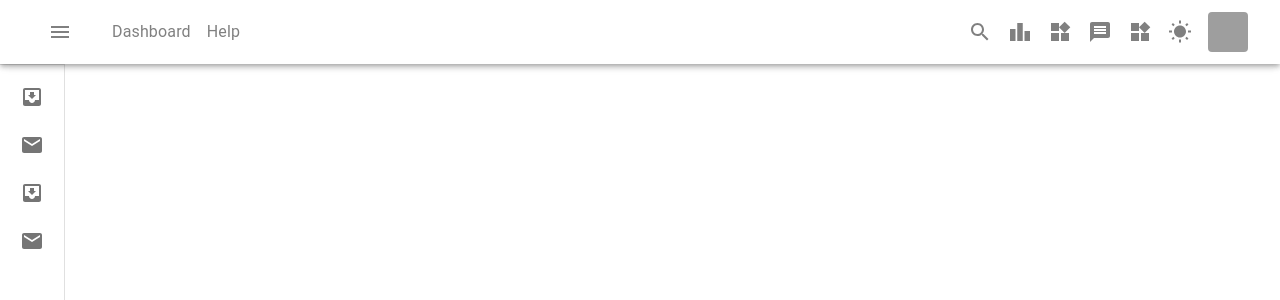
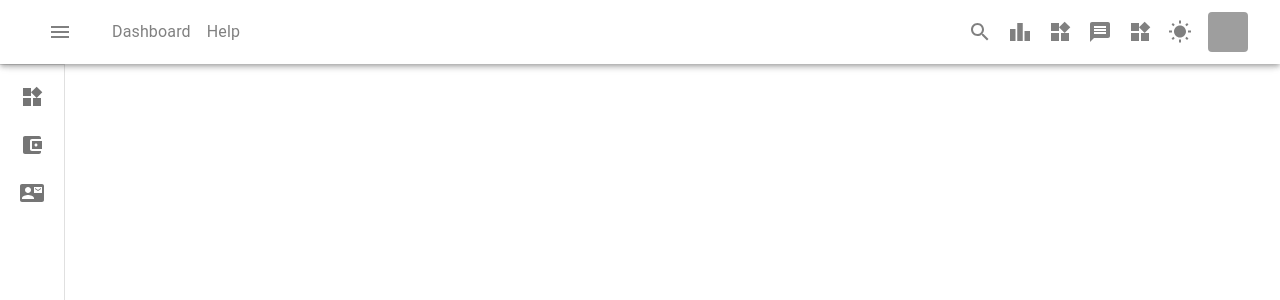
Before and after one commit to OmkarMane1997/Screen, a React (Create React App) app in the folder client/: page / in a window 1280 px wide. Shown: the top 300 px of the page. Built offline with nearby package versions, Linux system fonts and the light colour scheme; grey boxes are pictures that could not be loaded.

Commit message:
side bar and nav bar setting done

```diff
--- a/client/src/component/DrawerMenu.js
+++ b/client/src/component/DrawerMenu.js
@@ -1,106 +1,131 @@
-import * as React from 'react';
-import { styled, useTheme } from '@mui/material/styles';
-import Box from '@mui/material/Box';
-import MuiDrawer from '@mui/material/Drawer';
-import MuiAppBar from '@mui/material/AppBar';
-import Toolbar from '@mui/material/Toolbar';
-import List from '@mui/material/List';
-import CssBaseline from '@mui/material/CssBaseline';
-import Typography from '@mui/material/Typography';
-import Divider from '@mui/material/Divider';
-import IconButton from '@mui/material/IconButton';
-import MenuIcon from '@mui/icons-material/Menu';
-import ChevronLeftIcon from '@mui/icons-material/ChevronLeft';
-import ChevronRightIcon from '@mui/icons-material/ChevronRight';
-import ListItem from '@mui/material/ListItem';
-import ListItemButton from '@mui/material/ListItemButton';
-import ListItemIcon from '@mui/material/ListItemIcon';
-import ListItemText from '@mui/material/ListItemText';
-import InboxIcon from '@mui/icons-material/MoveToInbox';
-import MailIcon from '@mui/icons-material/Mail';
+import * as React from "react";
+import { styled, useTheme } from "@mui/material/styles";
+import Box from "@mui/material/Box";
+import MuiDrawer from "@mui/material/Drawer";
+import MuiAppBar from "@mui/material/AppBar";
+import Toolbar from "@mui/material/Toolbar";
+import List from "@mui/material/List";
+import CssBaseline from "@mui/material/CssBaseline";
+import Typography from "@mui/material/Typography";
+import Divider from "@mui/material/Divider";
+import IconButton from "@mui/material/IconButton";
+import MenuIcon from "@mui/icons-material/Menu";
+import ChevronLeftIcon from "@mui/icons-material/ChevronLeft";
+import ChevronRightIcon from "@mui/icons-material/ChevronRight";
+import ListItem from "@mui/material/ListItem";
+import ListItemButton from "@mui/material/ListItemButton";
+import ListItemIcon from "@mui/material/ListItemIcon";
+import ListItemText from "@mui/material/ListItemText";
 import Avatar from "@mui/material/Avatar";
-import {SearchOutlined,Message,WbSunny,Widgets,Leaderboard} from "@mui/icons-material";
+import {
+  SearchOutlined,
+  Message,
+  WbSunny,
+  Widgets,
+  Leaderboard,
+  AccountBalanceWallet,
+  ContactMail,
+  FiberManualRecord,
+} from "@mui/icons-material";
+import ExpandLess from "@mui/icons-material/ExpandLess";
+import ExpandMore from "@mui/icons-material/ExpandMore";
+import Collapse from "@mui/material/Collapse";
 
-const drawerWidth = 240;
+const drawerWidth = 250;
 
 const openedMixin = (theme) => ({
   width: drawerWidth,
-  transition: theme.transitions.create('width', {
+  transition: theme.transitions.create("width", {
     easing: theme.transitions.easing.sharp,
     duration: theme.transitions.duration.enteringScreen,
   }),
-  overflowX: 'hidden',
+  overflowX: "hidden",
 });
 
 const closedMixin = (theme) => ({
-  transition: theme.transitions.create('width', {
+  transition: theme.transitions.create("width", {
     easing: theme.transitions.easing.sharp,
     duration: theme.transitions.duration.leavingScreen,
   }),
-  overflowX: 'hidden',
+  overflowX: "hidden",
   width: `calc(${theme.spacing(7)} + 1px)`,
-  [theme.breakpoints.up('sm')]: {
+  [theme.breakpoints.up("sm")]: {
     width: `calc(${theme.spacing(8)} + 1px)`,
   },
 });
 
-const DrawerHeader = styled('div')(({ theme }) => ({
-  display: 'flex',
-  alignItems: 'center',
-  justifyContent: 'flex-end',
+const DrawerHeader = styled("div")(({ theme }) => ({
+  display: "flex",
+  alignItems: "center",
+  justifyContent: "flex-end",
   padding: theme.spacing(0, 1),
   // necessary for content to be below app bar
   ...theme.mixins.toolbar,
 }));
 
 const AppBar = styled(MuiAppBar, {
-  shouldForwardProp: (prop) => prop !== 'open',
+  shouldForwardProp: (prop) => prop !== "open",
 })(({ theme, open }) => ({
   zIndex: theme.zIndex.drawer + 1,
-  transition: theme.transitions.create(['width', 'margin'], {
+  transition: theme.transitions.create(["width", "margin"], {
     easing: theme.transitions.easing.sharp,
     duration: theme.transitions.duration.leavingScreen,
   }),
   ...(open && {
     marginLeft: drawerWidth,
     width: `calc(100% - ${drawerWidth}px)`,
-    transition: theme.transitions.create(['width', 'margin'], {
+    transition: theme.transitions.create(["width", "margin"], {
       easing: theme.transitions.easing.sharp,
       duration: theme.transitions.duration.enteringScreen,
     }),
   }),
 }));
 
-const Drawer = styled(MuiDrawer, { shouldForwardProp: (prop) => prop !== 'open' })(
-  ({ theme, open }) => ({
+const Drawer = styled(MuiDrawer, {
+  shouldForwardProp: (prop) => prop !== "open",
+})(({ theme, open }) => ({
   width: drawerWidth,
   flexShrink: 0,
-    whiteSpace: 'nowrap',
-    boxSizing: 'border-box',
+  whiteSpace: "nowrap",
+  boxSizing: "border-box",
   ...(open && {
     ...openedMixin(theme),
-      '& .MuiDrawer-paper': openedMixin(theme),
+    "& .MuiDrawer-paper": openedMixin(theme),
   }),
   ...(!open && {
     ...closedMixin(theme),
-      '& .MuiDrawer-paper': closedMixin(theme),
+    "& .MuiDrawer-paper": closedMixin(theme),
   }),
-  }),
-);
+}));
 
 function DrawerMenu() {
   const theme = useTheme();
+  // One
   const [open, setOpen] = React.useState(false);
+  // Two
+  const [userToggle, setUserToggle] = React.useState(false);
+  //Three
+  const [openSub, setOpenSub] = React.useState(true);
+
   const handleDrawerOpen = () => {
     setOpen(true);
   };
   const handleDrawerClose = () => {
     setOpen(false);
   };
+
+  const handleClick = () => {
+    setUserToggle(!userToggle);
+  };
+
+  const handleClickSub = () => {
+    setOpenSub(!openSub);
+  };
+
   return (
-      <Box sx={{ display: 'flex' }}>
+    <Box sx={{ display: "flex" }}>
       <CssBaseline />
-        <AppBar position="fixed" open={open}  color="" sx={{ color: "gray" }}>
+      <AppBar position="fixed" open={open} color="" sx={{ color: "gray" }}>
         <Toolbar>
           <IconButton
             color="inherit"
@@ -109,7 +134,7 @@ function DrawerMenu() {
             edge="start"
             sx={{
               mx: 2,
-                ...(open && { display: 'none' }),
+              ...(open && { display: "none" }),
             }}
           >
             <MenuIcon />
@@ -121,54 +146,161 @@ function DrawerMenu() {
           <Typography variant="body1" component="div" sx={{ flexGrow: 1 }}>
             Help
           </Typography>
-            <SearchOutlined  sx={{mx:1}}  />
-            <Leaderboard  sx={{mx:1}}  />
-            <Widgets sx={{mx:1}} />
-            <Message  sx={{mx:1}} />
-            <Widgets sx={{mx:1}} />
-            <WbSunny  sx={{mx:1}}  />
+          <SearchOutlined sx={{ mx: 1 }} />
+          <Leaderboard sx={{ mx: 1 }} />
+          <Widgets sx={{ mx: 1 }} />
+          <Message sx={{ mx: 1 }} />
+          <Widgets sx={{ mx: 1 }} />
+          <WbSunny sx={{ mx: 1 }} />
           <Avatar
             variant="rounded"
             src="https://mui.com/static/images/avatar/1.jpg"
-                sx={{mx:1}}
+            sx={{ mx: 1 }}
           />
         </Toolbar>
       </AppBar>
       <Drawer variant="permanent" open={open}>
         <DrawerHeader>
           <IconButton onClick={handleDrawerClose}>
-              {theme.direction === 'rtl' ? <ChevronRightIcon /> : <ChevronLeftIcon />}
+            {theme.direction === "rtl" ? (
+              <ChevronRightIcon />
+            ) : (
+              <ChevronLeftIcon />
+            )}
           </IconButton>
         </DrawerHeader>
         <Divider />
         <List>
-            {['Inbox', 'Starred', 'Send email', 'Drafts'].map((text, index) => (
-              <ListItem key={text} disablePadding sx={{ display: 'block' }}>
+          <ListItem disablePadding sx={{ display: "block" }}>
             <ListItemButton
               sx={{
                 minHeight: 48,
-                    justifyContent: open ? 'initial' : 'center',
+                justifyContent: open ? "initial" : "center",
                 px: 2.5,
               }}
             >
               <ListItemIcon
                 sx={{
                   minWidth: 0,
-                      mr: open ? 3 : 'auto',
-                      justifyContent: 'center',
+                  mr: open ? 3 : "auto",
+                  justifyContent: "center",
                 }}
               >
-                    {index % 2 === 0 ? <InboxIcon /> : <MailIcon />}
+                <Widgets />
               </ListItemIcon>
-                  <ListItemText primary={text} sx={{ opacity: open ? 1 : 0 }} />
+              <ListItemText sx={{ opacity: open ? 1 : 0 }}>
+                Dashboard
+              </ListItemText>
             </ListItemButton>
           </ListItem>
-            ))}
+
+          <ListItem disablePadding sx={{ display: "block" }}>
+            <ListItemButton
+              sx={{
+                minHeight: 48,
+                justifyContent: open ? "initial" : "center",
+                px: 2.5,
+              }}
+            >
+              <ListItemIcon
+                sx={{
+                  minWidth: 0,
+                  mr: open ? 3 : "auto",
+                  justifyContent: "center",
+                }}
+              >
+                <AccountBalanceWallet />
+              </ListItemIcon>
+              <ListItemText sx={{ opacity: open ? 1 : 0 }}>
+                Account
+              </ListItemText>
+            </ListItemButton>
+          </ListItem>
+
+          <ListItem disablePadding sx={{ display: "block" }}>
+            <ListItemButton
+              onClick={handleClick}
+              sx={{
+                minHeight: 48,
+                justifyContent: open ? "initial" : "center",
+                px: 2.5,
+              }}
+            >
+              <ListItemIcon
+                sx={{
+                  minWidth: 0,
+                  mr: open ? 3 : "auto",
+                  justifyContent: "center",
+                }}
+              >
+                <ContactMail />
+              </ListItemIcon>
+              <ListItemText sx={{ opacity: open ? 1 : 0 }}>
+                User Management
+              </ListItemText>
+              {userToggle ? (
+                <ExpandLess sx={{ display: open ? "inline" : "none" }} />
+              ) : (
+                <ExpandMore sx={{ display: open ? "inline" : "none" }} />
+              )}
+            </ListItemButton>
+            <Collapse in={userToggle} timeout="auto" unmountOnExit>
+              <List component="div" disablePadding>
+                <ListItemButton onClick={handleClickSub}>
+                  <ListItemIcon>
+                  <FiberManualRecord
+                      sx={{ fontSize: 10, opacity: open ? 1 : 0 }}
+                    />
+                  </ListItemIcon>
+                  <ListItemText  >Users</ListItemText>
+                  {openSub ? <ExpandLess sx={{ display: open ? "inline" : "none" }} /> : <ExpandMore sx={{ display: open ? "inline" : "none" }} />}
+                </ListItemButton>
+
+                <Collapse in={openSub} timeout="auto" unmountOnExit>
+                  <List component="div" disablePadding>
+                    <ListItemButton sx={{ pl: 4,ml:2 }}>
+                      <ListItemIcon>
+                      <FiberManualRecord
+                      sx={{ fontSize: 10, opacity: open ? 1 : 0 }}
+                    />
+                      </ListItemIcon>
+                      <ListItemText  >User List</ListItemText>
+                    </ListItemButton>
+                    <ListItemButton sx={{ pl: 4,ml:2 }}>
+                      <ListItemIcon>
+                      <FiberManualRecord
+                      sx={{ fontSize: 10, opacity: open ? 1 : 0 }}
+                    />
+                      </ListItemIcon>
+                      <ListItemText  >View User</ListItemText>
+                    </ListItemButton>
+                  </List>
+                </Collapse>
+
+                <ListItemButton sx={{ pl: 4 }}>
+                  <ListItemIcon>
+                    <FiberManualRecord
+                      sx={{ fontSize: 10, opacity: open ? 1 : 0 }}
+                    />
+                  </ListItemIcon>
+                  <ListItemText>Roles</ListItemText>
+                </ListItemButton>
+
+                <ListItemButton sx={{ pl: 4 }}>
+                  <ListItemIcon>
+                    <FiberManualRecord
+                      sx={{ fontSize: 10, opacity: open ? 1 : 0 }}
+                    />
+                  </ListItemIcon>
+                  <ListItemText>Permissions</ListItemText>
+                </ListItemButton>
+              </List>
+            </Collapse>
+          </ListItem>
         </List>
       </Drawer>
-
     </Box>
   );
 }
 
-export default DrawerMenu
+export default DrawerMenu;
```
Lines whose indentation alone changed are shown as unchanged.
